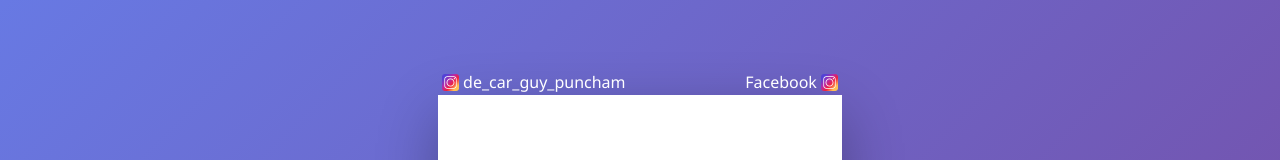
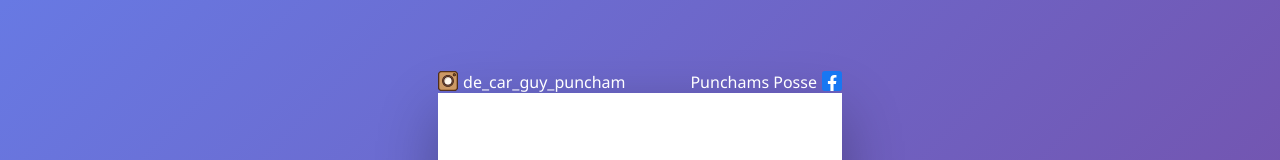
Before and after one commit to rupindervirdi96/punchamcars, a React (Create React App) app: page / in a window 1280 px wide. Shown: the part 196-356 px from the top of the page. Built offline with nearby package versions, Linux system fonts and the light colour scheme.

Commit message:
minor fixes

```diff
--- a/src/App.css
+++ b/src/App.css
@@ -59,28 +59,21 @@
   width: 100%;
   display: flex;
   justify-content: space-between;
-  flex-wrap: wrap;
 }
 
 .social-link {
   display: flex;
-  align-items: center;
-  justify-content: center;
   text-decoration: none;
   color: #fff;
   font-weight: normal;
   transition: all 0.3s ease;
+  gap: 5px;
 }
 
 .social-link:hover {
   transform: translateY(-2px);
 }
 
-.social-icon {
-  width: 25px;
-  height: 25px;
-  display: block;
-}
 
 /* Style the Calendly popup button */
 .calendly-popup-widget button {
--- a/src/App.jsx
+++ b/src/App.jsx
@@ -1,6 +1,7 @@
 import { PopupWidget } from "react-calendly";
 import "./App.css";
 import insta from "./assets/insta.svg";
+import facebook from "./assets/facebook.svg";
 
 function App() {
   return (
@@ -13,17 +14,29 @@ function App() {
             rel="noopener noreferrer"
             className="social-link"
           >
-            <img src={insta} alt="Instagram" className="social-icon" />
-            de_car_guy_puncham
+            <img
+              src={insta}
+              height={"20px"}
+              width={"20px"}
+              alt="Instagram"
+              className="social-icon"
+            />
+            <span>de_car_guy_puncham</span>
           </a>
           <a
-            href="https://instagram.com"
+            href="https://www.facebook.com/punchams.posse.2025"
             target="_blank"
             rel="noopener noreferrer"
             className="social-link"
           >
-            Facebook
-            <img src={insta} alt="Instagram" className="social-icon" />
+            <span>Punchams Posse</span>
+            <img
+              src={facebook}
+              height={"20px"}
+              width={"20px"}
+              alt="Instagram"
+              className="social-icon"
+            />
           </a>
         </div>
         <div className="calendar-container">
```
Also changed, not shown: src/assets/facebook.svg (added), src/assets/insta.svg.
